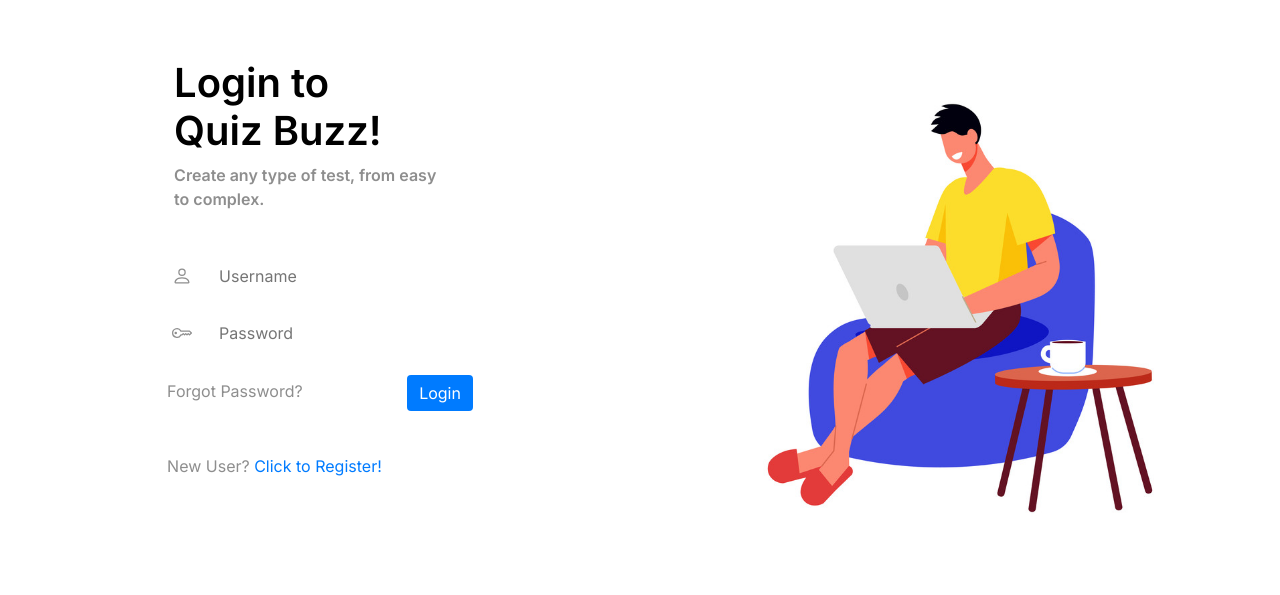
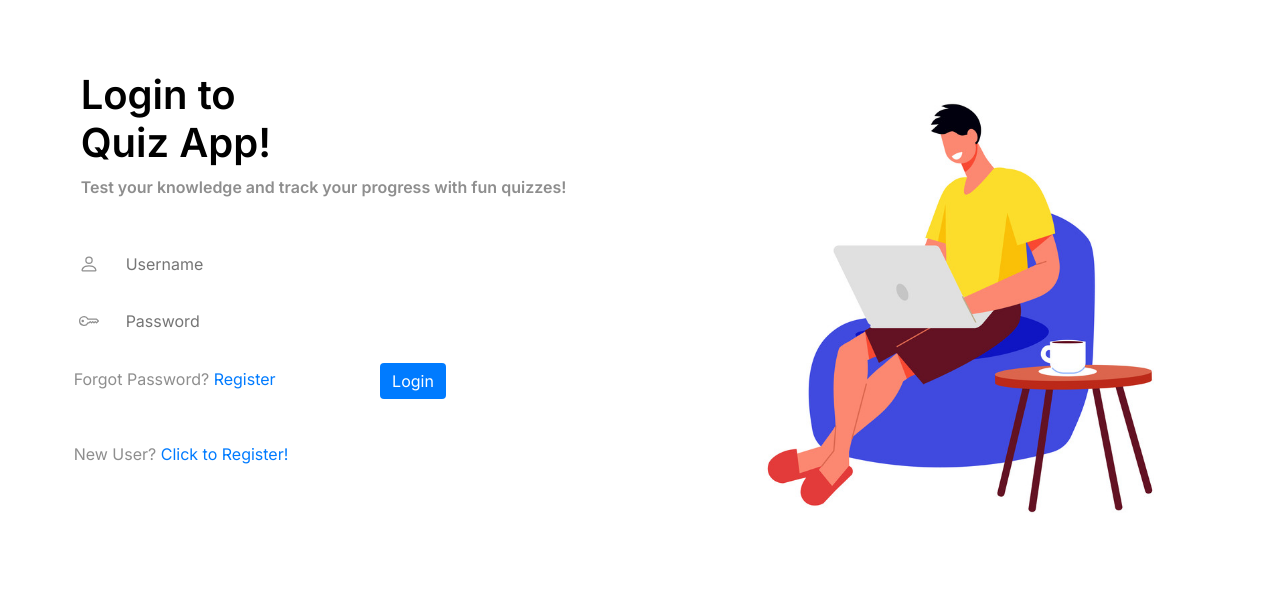
Before and after one commit to MohamedSaad00/QuizApp, a Flask app: page /login in a window 1280 px wide. Shown: the part 45-640 px from the top of the page. Run offline with Flask 2, Linux system fonts and the light colour scheme; parts of the project's set-up code (start-up, migrations or seed data) failed here and were passed over; some libraries are stand-ins or nearby versions.

Commit message:
App Done

```diff
--- a/app/routes.py
+++ b/app/routes.py
@@ -56,7 +56,8 @@
     if form.validate_on_submit():
         user = User.query.filter_by(username=form.username.data).first()
         if user is None or not user.check_password(form.password.data):
-            return redirect(url_for('login'))
+            flash('Invalid username or password. Please register if you do not have an account.')
+            return render_template('login.html', form=form, title='Login')
         session['user_id'] = user.id
         session['marks'] = 0
         next_page = request.args.get('next')
--- a/app/templates/base.html
+++ b/app/templates/base.html
@@ -28,15 +28,15 @@
             {% endif %}
         </ul>
     </nav>
+        {% block content %}{% endblock %}
     {% with messages = get_flashed_messages() %}
     {% if messages %}
-    <ul>
+    <ul style="color: red; list-style: none; padding-left: 0;">
         {% for message in messages %}
         <li>{{ message }}</li>
         {% endfor %}
     </ul>
     {% endif %}
     {% endwith %}
-        {% block content %}{% endblock %}
     </body>
 </html>
--- a/app/templates/login.html
+++ b/app/templates/login.html
@@ -5,8 +5,8 @@
         <div class="login-form">
             <form method="post" novalidate>
                 <div class="login-intro">
-                    <h1>Login to  <br> Quiz Buzz!</h1>
-                    <p>Create any type of test, from easy <br> to complex.</p>
+                    <h1>Login to  <br> Quiz App!</h1>
+                    <p>Test your knowledge and track your progress with fun quizzes!</p>
                 </div>
                 {{ form.hidden_tag() }}
                 <div class="form-para">
@@ -28,9 +28,8 @@
                 <span style="color:red;"> {{ error }} </span>
                 {% endfor %}
                 </div>
-                <!-- <p>{{ form.remember_me() }} {{ form.remember_me.label }}</div> -->
                 <div class="form-para">
-                    <p>Forgot Password? {{ form.submit(class="btn btn-primary") }}</p>
+                    <p>Forgot Password? <a href="{{ url_for('register') }}">Register</a> {{ form.submit(class="btn btn-primary") }}</p>
                 </div>
                 <div class="form-para">
                     <p>New User? <a href="{{ url_for('register') }}">Click to Register!</a></p>
--- a/app/templates/register.html
+++ b/app/templates/register.html
@@ -8,7 +8,7 @@
                 {{ form.hidden_tag() }}
                 <div class="register-intro">
                     <h1>Create your <br>Account now!</h1>
-                    <p>Get unlimited typeforms, questions and responses. <br> Free Forever.</p>
+                    <p>Join now to save your scores and compete with others!</p>
                 </div>
 
                 <!-- <div class="alert alert-danger">
```
